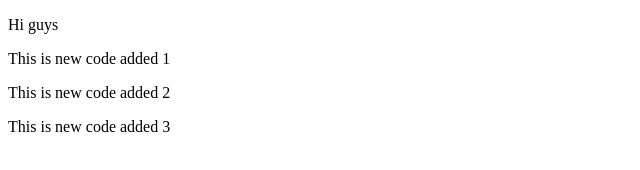
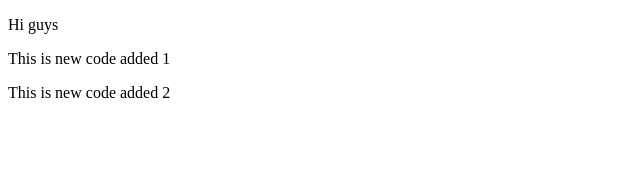
Before and after one commit to koushikd9/Git, a plain HTML site: page index.html in a window 1280 px wide. Shown: the whole page, without its empty margins (0-640 px from the left). Drawn offline with Linux system fonts and the light colour scheme.

Commit message:
removed a line

```diff
--- a/index.html
+++ b/index.html
@@ -10,6 +10,6 @@
     <p>Hi guys</p>
     <p>This is new code added 1</p>
     <p>This is new code added 2</p>
-    <p>This is new code added 3</p>
+
 </body>
 </html>
```
